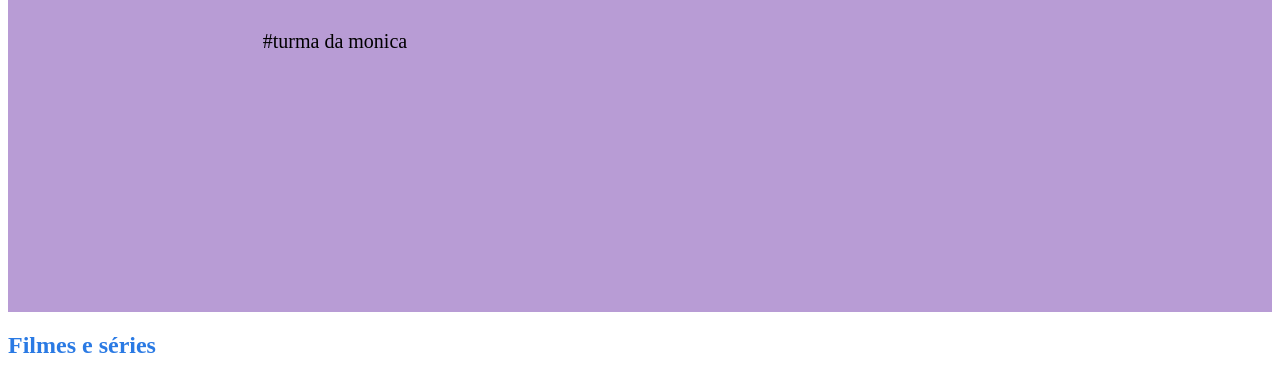
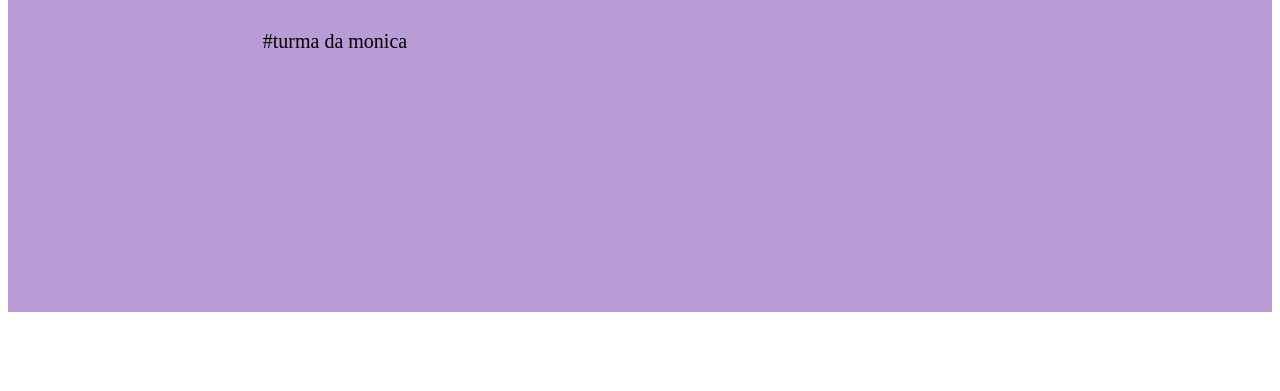
Before and after one commit to Fbamarelo/Sollitto, a plain HTML site: page index.html in a window 1280 px wide. Shown: the part 207-598 px from the top of the page. Drawn offline with Linux system fonts and the light colour scheme.

Commit message:
Update index.html

```diff
--- a/index.html
+++ b/index.html
@@ -28,7 +28,7 @@
         </div>
     </section>
     <section class="categoria">
-        <h2>Filmes e séries</h2>
+        <h2></h2>
         <div class="categoria-videos">
             </a>
         </div>
```
